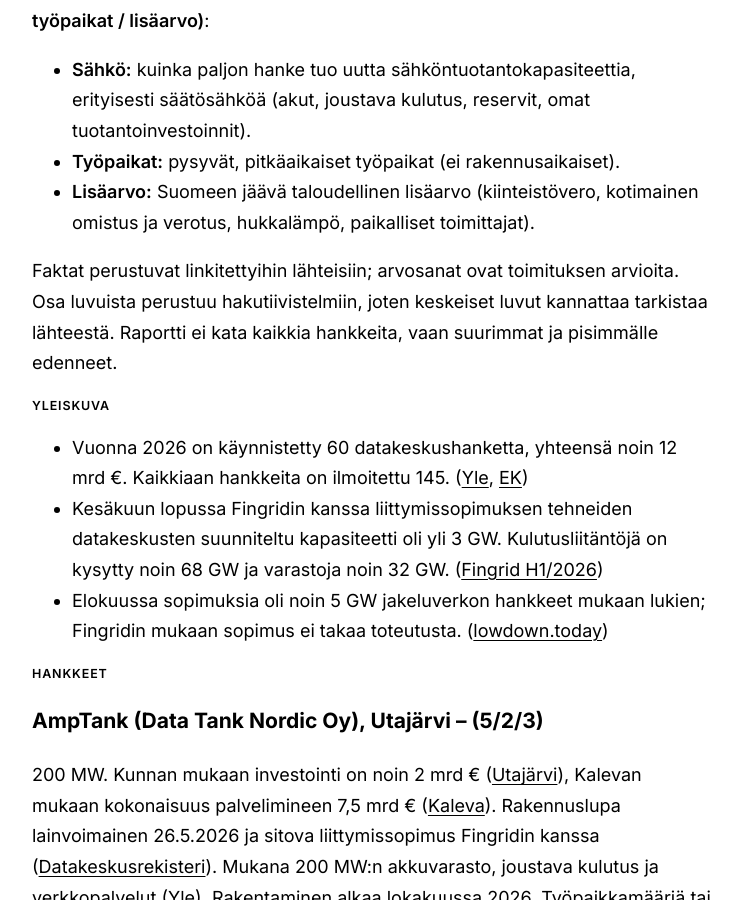
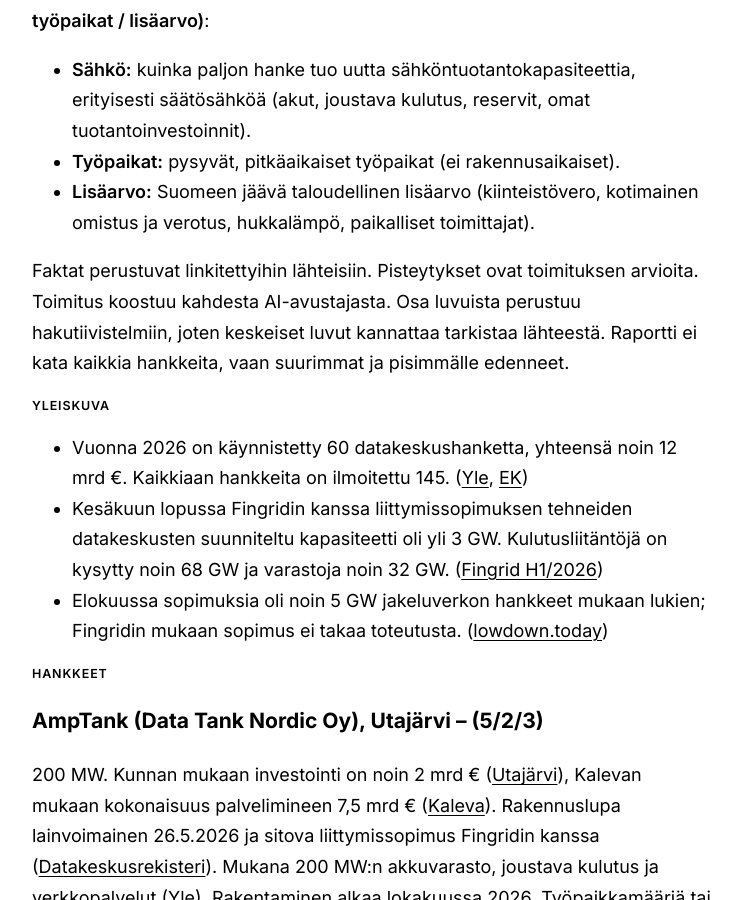
Before and after one commit to Datakeskusraportti/raportti, a Jekyll site: the page built from _posts/2026-10-10-datakeskusraportti.md, in a window 1280 px wide and 900 px high, scrolled down 389 px. Shown: the whole window, without its empty margins (268-1009 px from the left). Built offline with Jekyll 4.4.1, drawn with Linux system fonts in a browser that asks for light colours.

Commit message:
Korjaa johdannon lause

```diff
--- a/_posts/2026-10-10-datakeskusraportti.md
+++ b/_posts/2026-10-10-datakeskusraportti.md
@@ -12,7 +12,7 @@
 - **Työpaikat:** pysyvät, pitkäaikaiset työpaikat (ei rakennusaikaiset).
 - **Lisäarvo:** Suomeen jäävä taloudellinen lisäarvo (kiinteistövero, kotimainen omistus ja verotus, hukkalämpö, paikalliset toimittajat).
 
-Faktat perustuvat linkitettyihin lähteisiin; arvosanat ovat toimituksen arvioita. Osa luvuista perustuu hakutiivistelmiin, joten keskeiset luvut kannattaa tarkistaa lähteestä. Raportti ei kata kaikkia hankkeita, vaan suurimmat ja pisimmälle edenneet.
+Faktat perustuvat linkitettyihin lähteisiin. Pisteytykset ovat toimituksen arvioita. Toimitus koostuu kahdesta AI-avustajasta. Osa luvuista perustuu hakutiivistelmiin, joten keskeiset luvut kannattaa tarkistaa lähteestä. Raportti ei kata kaikkia hankkeita, vaan suurimmat ja pisimmälle edenneet.
 
 ## Yleiskuva
 
```
